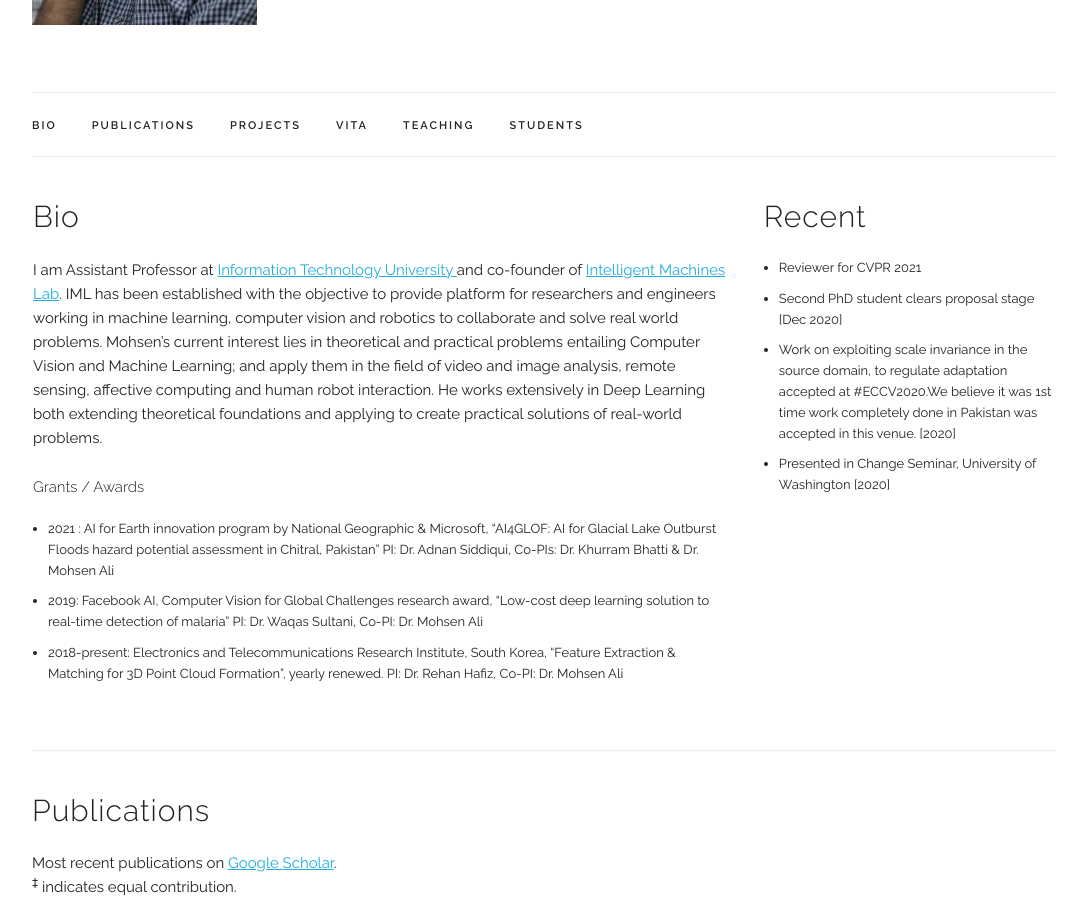
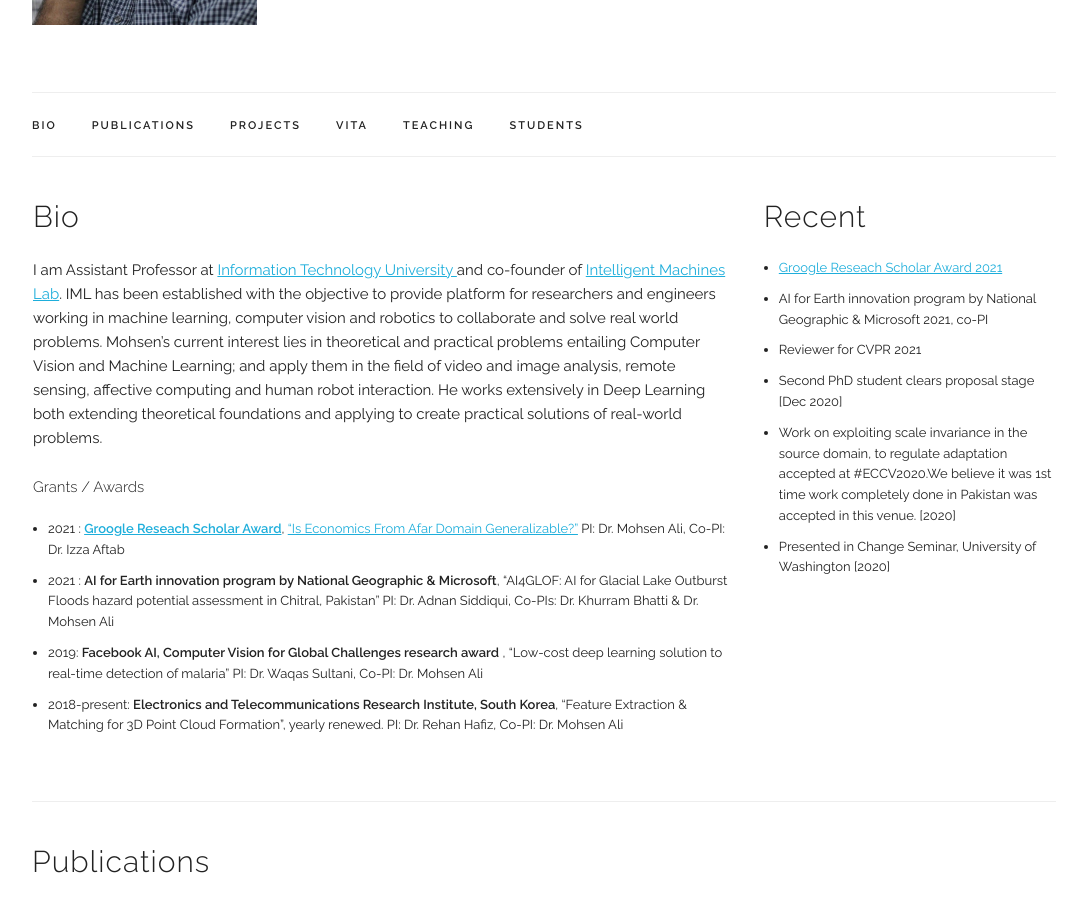
Before and after one commit to mohsenali/mohsenali.github.io, a Jekyll site: the page built from index.html, in a window 1280 px wide and 900 px high, scrolled down 287 px. Shown: the whole window, without its empty margins (96-1183 px from the left). Built offline with Jekyll 4.4.1, drawn with Linux system fonts in a browser that asks for light colours; some web fonts are replaced.

Commit message:
updated the index to add the awards

```diff
--- a/index.html
+++ b/index.html
@@ -28,11 +28,13 @@ title: Personal Webpage
 	<h6>Grants / Awards </h6>
 	 <font size=2px>
 		 <ul class="listType">
-		 <li>2021 : AI for Earth innovation program by National Geographic & Microsoft, “AI4GLOF: AI for Glacial Lake Outburst Floods hazard potential assessment in Chitral, Pakistan”
+      <li>2021 : <B><a href="https://research.google/outreach/research-scholar-program/recipients/">Groogle Reseach Scholar Award</a></B>, <a href="http://im.itu.edu.pk/econai/">“Is Economics From Afar Domain Generalizable?”</a>
+                PI: Dr. Mohsen Ali, Co-PI: Dr. Izza Aftab </li>
+		 <li>2021 : <B>AI for Earth innovation program by National Geographic & Microsoft</B>, “AI4GLOF: AI for Glacial Lake Outburst Floods hazard potential assessment in Chitral, Pakistan”
 				 PI: Dr. Adnan Siddiqui, Co-PIs: Dr. Khurram Bhatti & Dr. Mohsen Ali </li>
-		 <li>2019: Facebook AI, Computer Vision for Global Challenges research award, “Low-cost deep learning solution to real-time detection of malaria”
+		 <li>2019: <B>Facebook AI, Computer Vision for Global Challenges research award</B> , “Low-cost deep learning solution to real-time detection of malaria”
 				 PI: Dr. Waqas Sultani, Co-PI: Dr. Mohsen Ali </li>
-			<li>2018-present: Electronics and Telecommunications Research Institute, South Korea, “Feature Extraction & Matching for 3D Point Cloud Formation”, yearly renewed.
+			<li>2018-present: <B>Electronics and Telecommunications Research Institute, South Korea</B>, “Feature Extraction & Matching for 3D Point Cloud Formation”, yearly renewed.
 					PI: Dr. Rehan Hafiz, Co-PI: Dr. Mohsen Ali </li>
 
 		 </ul>
@@ -60,7 +62,10 @@ title: Personal Webpage
   <h4>Recent</h4>
  <font size=2px>
  <ul class="listType">
- <li>Reviewer for CVPR 2021 </li>
+  <li><a href="http://im.itu.edu.pk/econai/">Groogle Reseach Scholar Award 2021</a> </li>
+  <li>AI for Earth innovation program by National Geographic & Microsoft 2021, co-PI</li>
+
+  <li>Reviewer for CVPR 2021 </li>
  <li>Second PhD student clears proposal stage [Dec 2020]</li>
  <li>Work on exploiting scale invariance in the source domain, to regulate adaptation accepted at #ECCV2020.We believe it was 1st time work completely done in Pakistan was accepted in this venue. [2020] </li>
  <li>Presented in Change Seminar, University of Washington [2020]</li>
```
